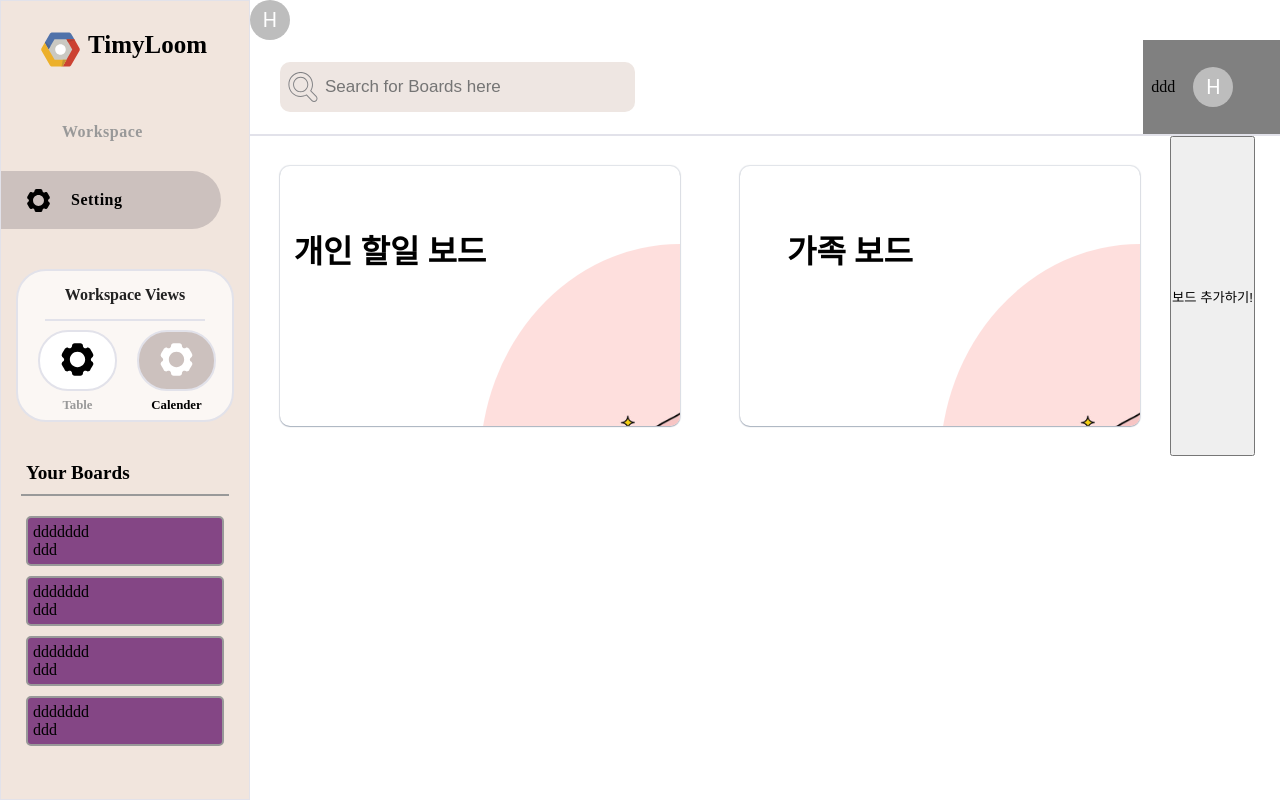
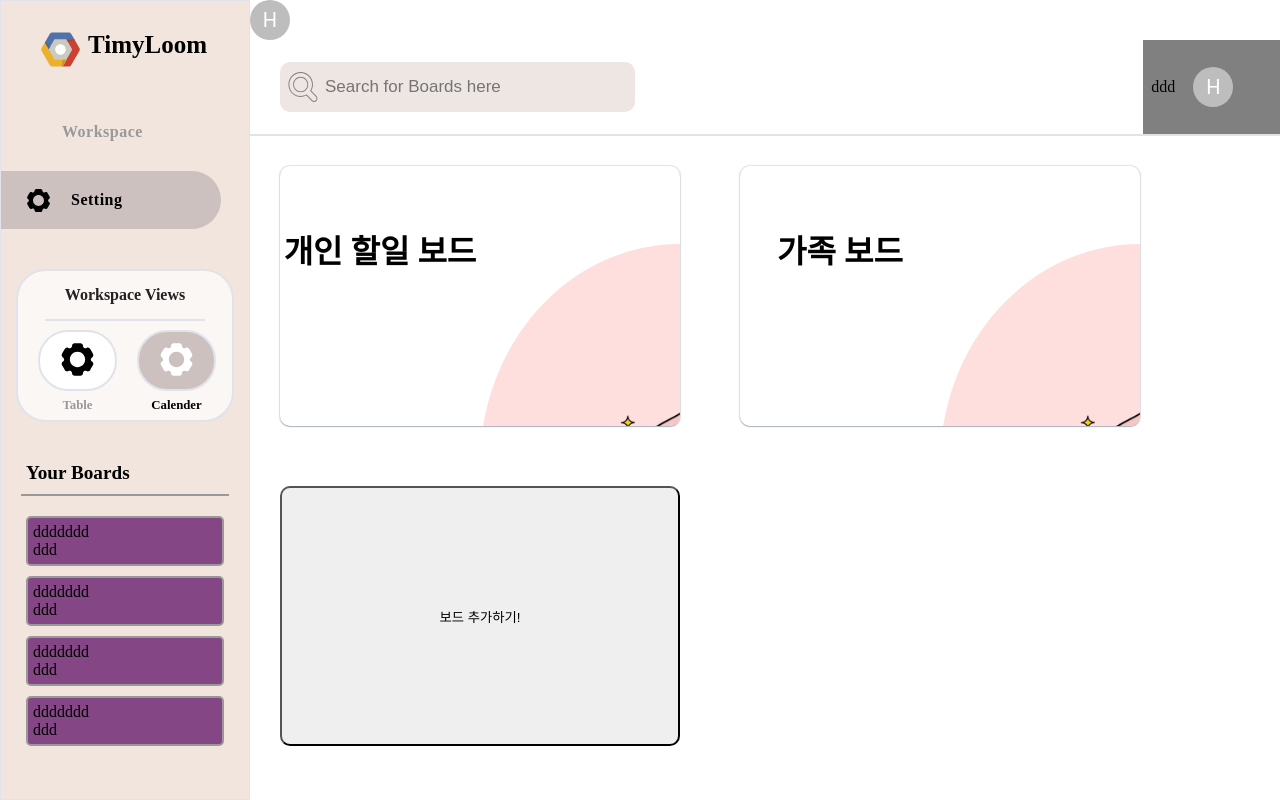
Before and after one commit to gachon-sw-academy-2023/Timyloom-React, a React (Vite) app: page /workspace in a window 1280 px wide. Built offline with nearby package versions, Linux system fonts and the light colour scheme; some icons are missing; what react-indexed-db would draw is missing.

Commit message:
FE-87 FE-90 [FEAT] 워크스페이스 보드 추가 버튼 디자인 수정중(20%)

```diff
--- a/package.json
+++ b/package.json
@@ -33,8 +33,6 @@
     "@babel/preset-env": "^7.20.2",
     "@babel/preset-react": "^7.18.6",
     "@babel/preset-typescript": "^7.18.6",
-    "@emotion/react": "^11.10.5",
-    "@emotion/styled": "^11.10.5",
     "@mui/material": "^5.11.3",
     "@storybook/addon-actions": "^6.5.15",
     "@storybook/addon-essentials": "^6.5.15",
--- a/src/pages/Workspace/index.tsx
+++ b/src/pages/Workspace/index.tsx
@@ -59,7 +59,7 @@ function Workspace() {
               <S.ImageWrapper className="image" />
             </S.BoardWrapper>
           ))}
-          <button onClick={handleAddboard}>보드 추가하기!</button>
+          <S.AddBoardButton onClick={handleAddboard}>보드 추가하기!</S.AddBoardButton>
         </S.BoardContainer>
       </S.ContentWrapper>
     </S.WorkspaceWrapper>
--- a/src/pages/Workspace/indexStyle.tsx
+++ b/src/pages/Workspace/indexStyle.tsx
@@ -144,6 +144,7 @@ export const BoardTitle = styled.div`
   width: 200px;
   height: 60px;
   top: 30%;
+  left: 0;
   transform: translate(0, -30%);
   border-radius: 5px;
   font-size: 2rem;
@@ -151,3 +152,13 @@ export const BoardTitle = styled.div`
   word-break: keep-all;
   z-index: 2;
 `;
+
+export const AddBoardButton = styled.button`
+  width: 400px;
+  height: 260px;
+  margin: 30px;
+  position: relative;
+  border-radius: 10px;
+  text-align: center;
+  padding: 10px;
+`;
```
Also changed, not shown: 1 other file (tests, documents, lock files or other folders).
